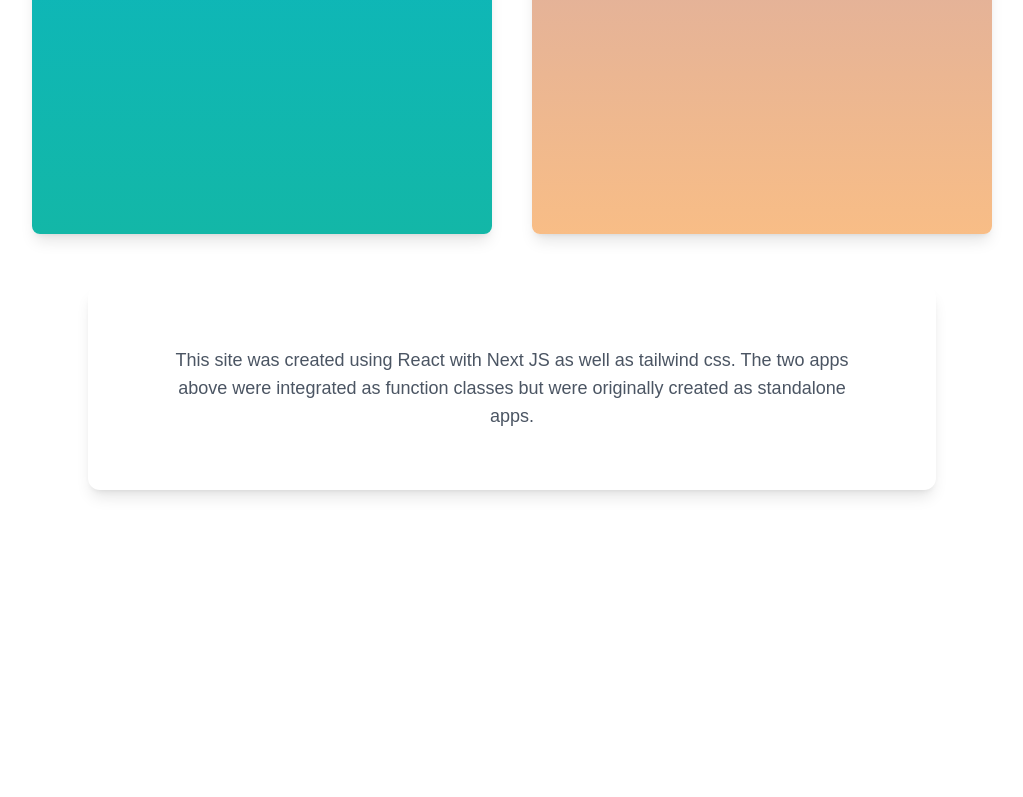
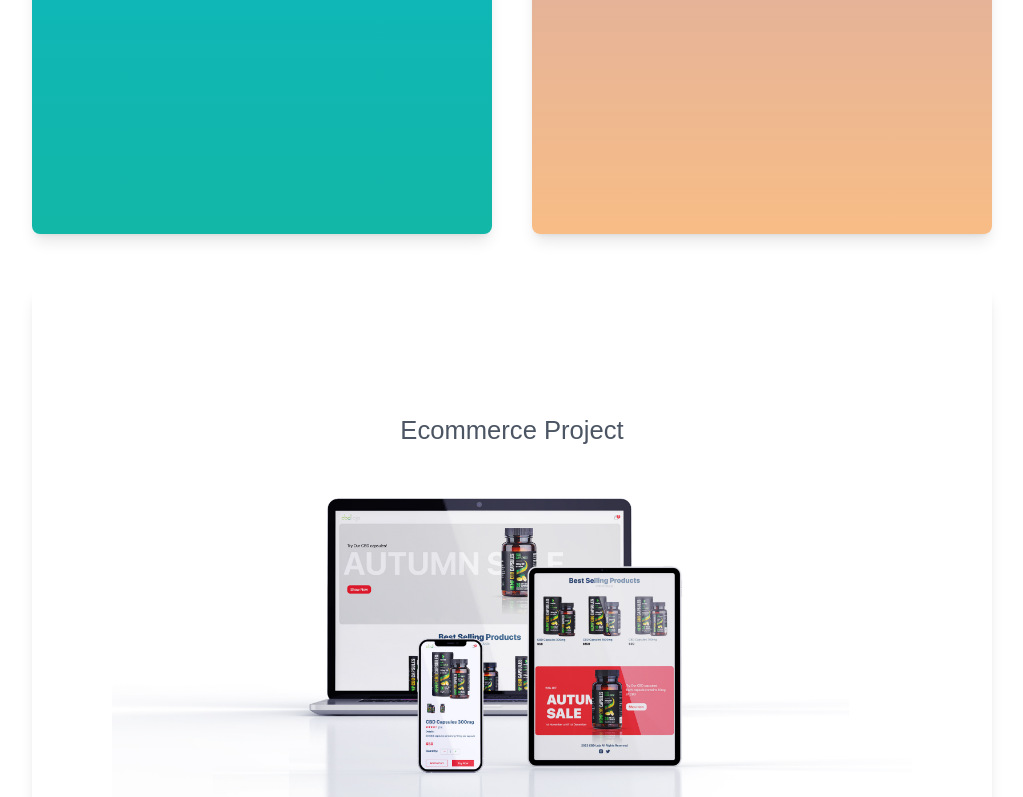
Before and after one commit to PestoTrader/react-portfolio-next, a Next.js app: page / in a window 1280 px wide. Shown: the part 2000-2797 px from the top of the page, without its empty margins (128-1151 px from the left). Before the commit the page ends 2530 px from the top, so only its background shows below. Built offline with nearby package versions, Linux system fonts and the light colour scheme.

Commit message:
with commerce store added

```diff
--- a/pages/index.js
+++ b/pages/index.js
@@ -5,11 +5,13 @@ import Image from "next/image";
 import deved from '../public/Theo-logo.png';
 import ReactLogo from '../public/react.png';
 import PassingThoughts from '../public/passingthoughtscanva.jpeg';
-import WeatherApp from '../public/weatherapp.jpeg';
+import WeatherAppBg from '../public/weatherapp.jpeg';
 import {useState} from "react";
 import WeatherAppi from '../public/Components/WeatherApp';
 import SurfBackground from '../public/silvalde 4.jpeg';
 import ThoughtPlanner from '../public/Components/ThoughtPlanner';
+import Ecommerce from "../public/Components/Ecommerce";
+
 
 
 export default function Home() {
@@ -97,13 +99,22 @@ export default function Home() {
                 </div>
               </div>
               <div className="lg:flex gap-10 mx-auto" >
-            <div className="text-center shadow-lg p-10 rounded-xl my-10 mx-auto">
+            <div className="text-center shadow-lg p-10 rounded-xl my-10 mx-auto" >
               <div className="text-8xl w-100 h-100 flex justify-center gap-16 py-3 text-gray-600
         " >
-             <p className="py-2 p-10 font-montserrat text-gray-600 font-light text-lg max-w-3xl text-center dark:text-white" >This site was created using React with Next JS as well as tailwind css. The two apps above were integrated as function classes but were originally created as standalone apps.</p>
+          <div  className=" text-center font-montserrat  p-10  my-10 rounded-lg">
+          <p  className="text-gray-600">Ecommerce Project</p>
+         <Ecommerce />
+         <p className=" font-montserrat text-gray-600 font-light text-lg max-w-5xl text-center dark:text-white" > This e-commerce store was made using Next JS combined with Sanity to create a front and back end system in one. A client could be provided with access to Sanity CMS and add new products and change the banners and this would dynamically change the site and add new product pages. The payment page is currently connected to a test service provided by Stripe and will work upon entering 4242 continuosly as card number details.</p>
+         <a type="button" href="https://ecommerce-sanity-build.vercel.app" target="_blank" className="text-white bg-gradient-to-r from-red-400 via-red-500 to-red-600 hover:bg-gradient-to-br focus:ring-4 focus:outline-none focus:ring-red-300 dark:focus:ring-red-800 font-medium rounded-lg text-sm px-5 py-2.5 text-center font-montserrat mr-2 mb-2">VISIT STORE</a>
+         </div>
+
           </div>
           </div>
           </div>
+
+
+
         </section>
 
       </main>
--- /dev/null
+++ b/public/Components/Ecommerce.js
@@ -0,0 +1,15 @@
+import React from 'react'
+import ImageBg from "next/image";
+import EcommercePic from "../1.3.jpeg";
+
+
+const Ecommerce = () => {
+  return (
+    <div>
+      <ImageBg src={EcommercePic}/>
+
+    </div>
+  )
+}
+
+export default Ecommerce
```
Also changed, not shown: public/1.3.jpeg (added).
